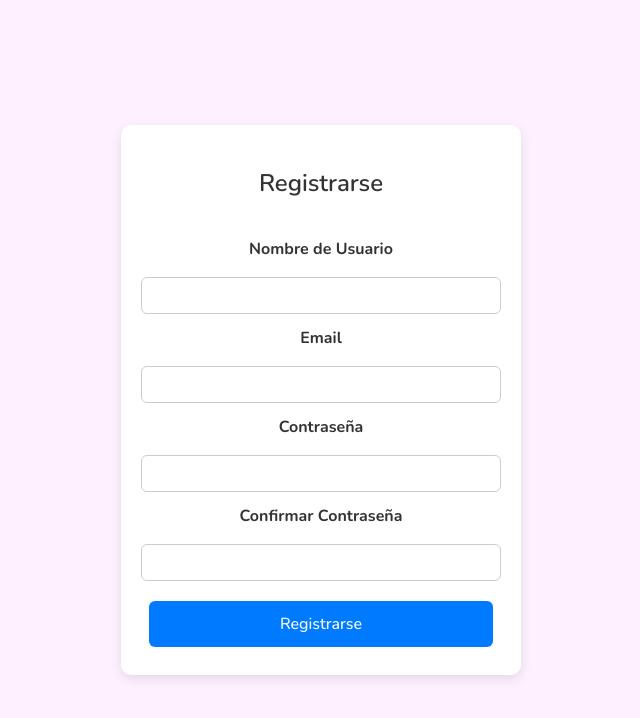
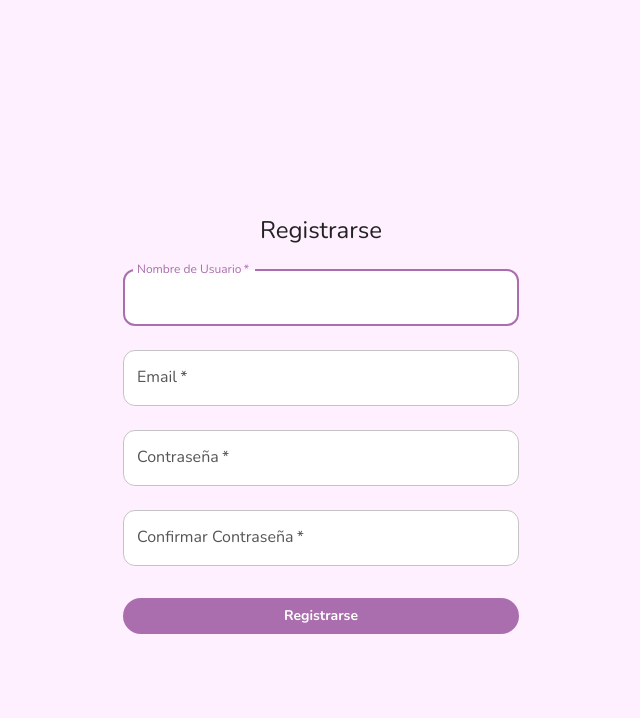
Before and after one commit to levitaet/proyecto-semestral-fullstack, a React (Vite) app in the folder frontend/: page /register in a window 1280 px wide. Shown: the top 718 px of the page, without its empty margins (319-959 px from the left). Built offline with nearby package versions, Linux system fonts and the light colour scheme; no server answers.

Commit message:
uso de mui para formularios

```diff
--- a/frontend/src/components/login/Login.tsx
+++ b/frontend/src/components/login/Login.tsx
@@ -1,6 +1,7 @@
 import { useState } from "react";
 import "./Login.css";
 import { useNavigate } from "react-router-dom";
+import { TextField, Button, Box, Typography, Container, Alert } from "@mui/material";
 
 interface LoginProps {
   onLogin: (username: string, password: string) => Promise<boolean>;
@@ -21,36 +22,53 @@ const Login = ({ onLogin, errorMessage }: LoginProps) => {
   };
 
   return (
-    <div className="login-container">
-      <form className="login-form" onSubmit={handleSubmit}>
-        <h2>Iniciar Sesión</h2>
-
-        <label htmlFor="username">Usuario</label>
-        <input
-          type="text"
-          id="username"
+    <Container component="main" maxWidth="xs">
+      <Box
+        sx={{
+          marginTop: 8,
+          display: "flex",
+          flexDirection: "column",
+          alignItems: "center",
+        }}
+      >
+        <Typography component="h1" variant="h5">
+          Iniciar Sesión
+        </Typography>
+        <Box component="form" onSubmit={handleSubmit} noValidate sx={{ mt: 1 }}>
+          <TextField
+            margin="normal"
+            required
+            fullWidth
+            label="Usuario"
             value={username}
             onChange={(e) => setUsername(e.target.value)}
+          />
+          <TextField
+            margin="normal"
             required
-        />
-
-        <label htmlFor="password">Contraseña</label>
-        <input
+            fullWidth
+            label="Contraseña"
             type="password"
-          id="password"
             value={password}
             onChange={(e) => setPassword(e.target.value)}
-          required
           />
-
-        {errorMessage && <p className="error-message">{errorMessage}</p>}
-
-        <button type="submit" className="btn-primary">
+          {errorMessage && (
+            <Alert severity="error" sx={{ width: '100%', mt: 2 }}>
+              {errorMessage}
+            </Alert>
+          )}
+          <Button
+            type="submit"
+            fullWidth
+            variant="contained"
+            sx={{ mt: 3, mb: 2 }}
+          >
             Entrar
-        </button>
-      </form>
-    </div>
+          </Button>
+        </Box>
+      </Box>
+    </Container>
   );
-};
+}
 
 export default Login;
--- a/frontend/src/components/register/Register.tsx
+++ b/frontend/src/components/register/Register.tsx
@@ -2,6 +2,7 @@ import { useState } from "react";
 import "./Register.css";
 import { usersService } from "../../api";
 import { useNavigate } from "react-router-dom";
+import { Container, Box, Typography, TextField, Button, Alert } from "@mui/material";
 
 const Register = () => {
   const navigate = useNavigate();
@@ -59,70 +60,93 @@ const Register = () => {
   };
 
 return (
-    <div className="form-container">
+    <Container component="main" maxWidth="xs">
+      <Box
+        sx={{
+          marginTop: 8,
+          display: "flex",
+          flexDirection: "column",
+          alignItems: "center",
+        }}
+      >
         {showForm ? (
-        <form className="form" onSubmit={handleSubmit}>
-          <h2 className="form-title">Registrarse</h2>
-
-          <label htmlFor="username">Nombre de Usuario</label>
-          <input
-            type="text"
+          <>
+            <Typography component="h1" variant="h5">
+              Registrarse
+            </Typography>
+            <Box component="form" onSubmit={handleSubmit} noValidate sx={{ mt: 1 }}>
+              <TextField
+                margin="normal"
+                required
+                fullWidth
                 id="username"
+                label="Nombre de Usuario"
                 name="username"
+                autoComplete="username"
+                autoFocus
                 value={formData.username}
                 onChange={handleChange}
+              />
+              <TextField
+                margin="normal"
                 required
-          />
-
-          <label htmlFor="email">Email</label>
-          <input
-            type="email"
+                fullWidth
                 id="email"
+                label="Email"
                 name="email"
+                autoComplete="email"
                 value={formData.email}
                 onChange={handleChange}
+              />
+              <TextField
+                margin="normal"
                 required
-          />
-
-          <label htmlFor="password">Contraseña</label>
-          <input
+                fullWidth
+                name="password"
+                label="Contraseña"
                 type="password"
                 id="password"
-            name="password"
+                autoComplete="new-password"
                 value={formData.password}
                 onChange={handleChange}
+              />
+              <TextField
+                margin="normal"
                 required
-          />
-
-          <label htmlFor="confirmPassword">Confirmar Contraseña</label>
-          <input
+                fullWidth
+                name="confirmPassword"
+                label="Confirmar Contraseña"
                 type="password"
                 id="confirmPassword"
-            name="confirmPassword"
+                autoComplete="new-password"
                 value={formData.confirmPassword}
                 onChange={handleChange}
-            required
               />
-
-          <button type="submit" className="btn-primary">
+              <Button
+                type="submit"
+                fullWidth
+                variant="contained"
+                sx={{ mt: 3, mb: 2 }}
+              >
                 Registrarse
-          </button>
-        </form>
+              </Button>
+            </Box>
+          </>
         ) : (
-        <div>
-          <p className="success-message">{message}</p>
-          <button
-            className="btn-primary"
-            type="button"
+          <Box sx={{ textAlign: 'center' }}>
+            {message && <Alert severity="success">{message}</Alert>}
+            <Button
+              variant="contained"
+              sx={{ mt: 2 }}
               onClick={() => navigate("/")}
             >
               Ir al inicio
-          </button>
-        </div>
+            </Button>
+          </Box>
         )}
-
-      {error && <p className="error-message">{error}</p>}
-    </div>
+        {error && <Alert severity="error" sx={{ width: '100%', mt: 2 }}>{error}</Alert>}
+      </Box>
+    </Container>
   );
 };
 
```
Lines whose indentation alone changed are shown as unchanged.
